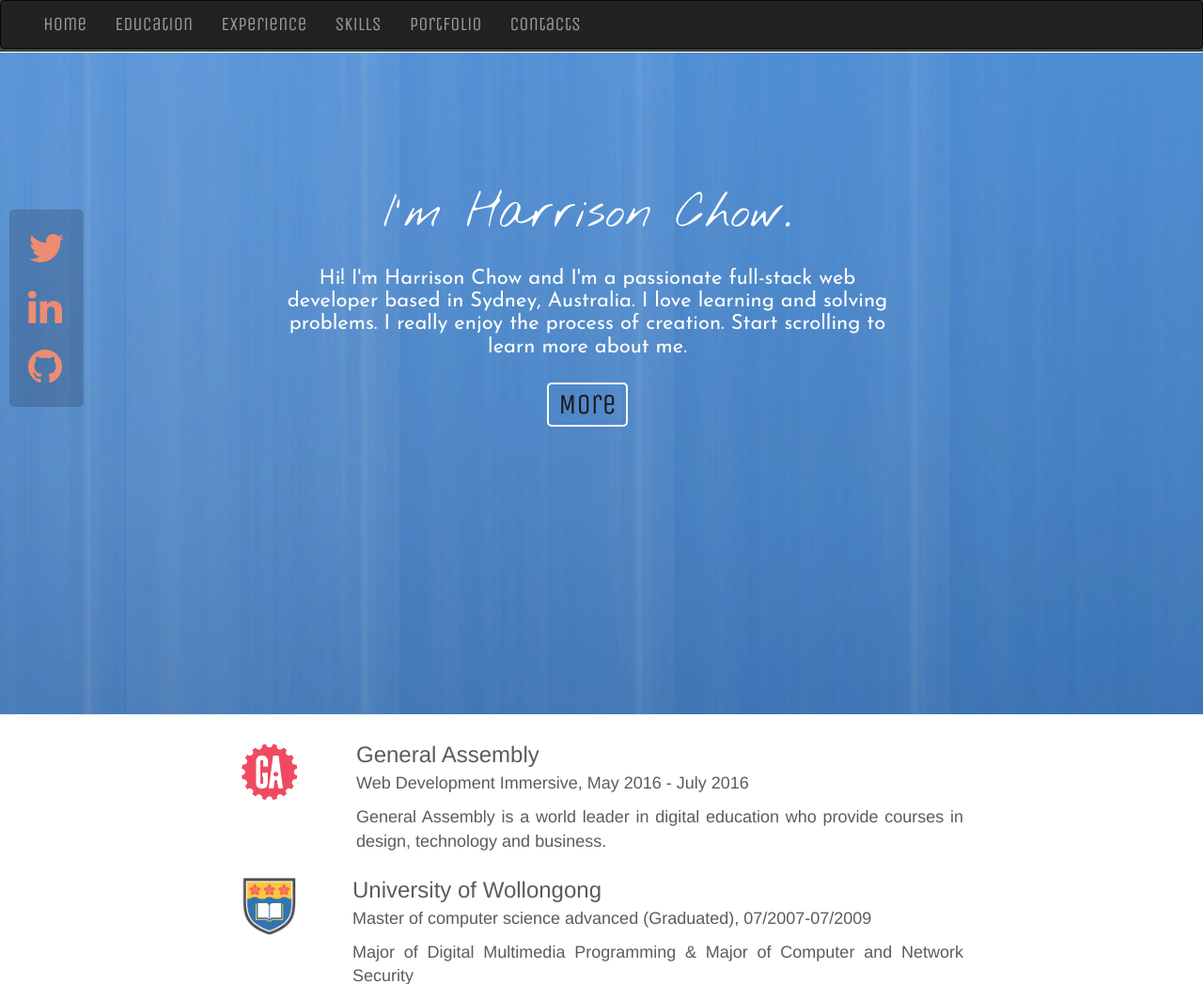
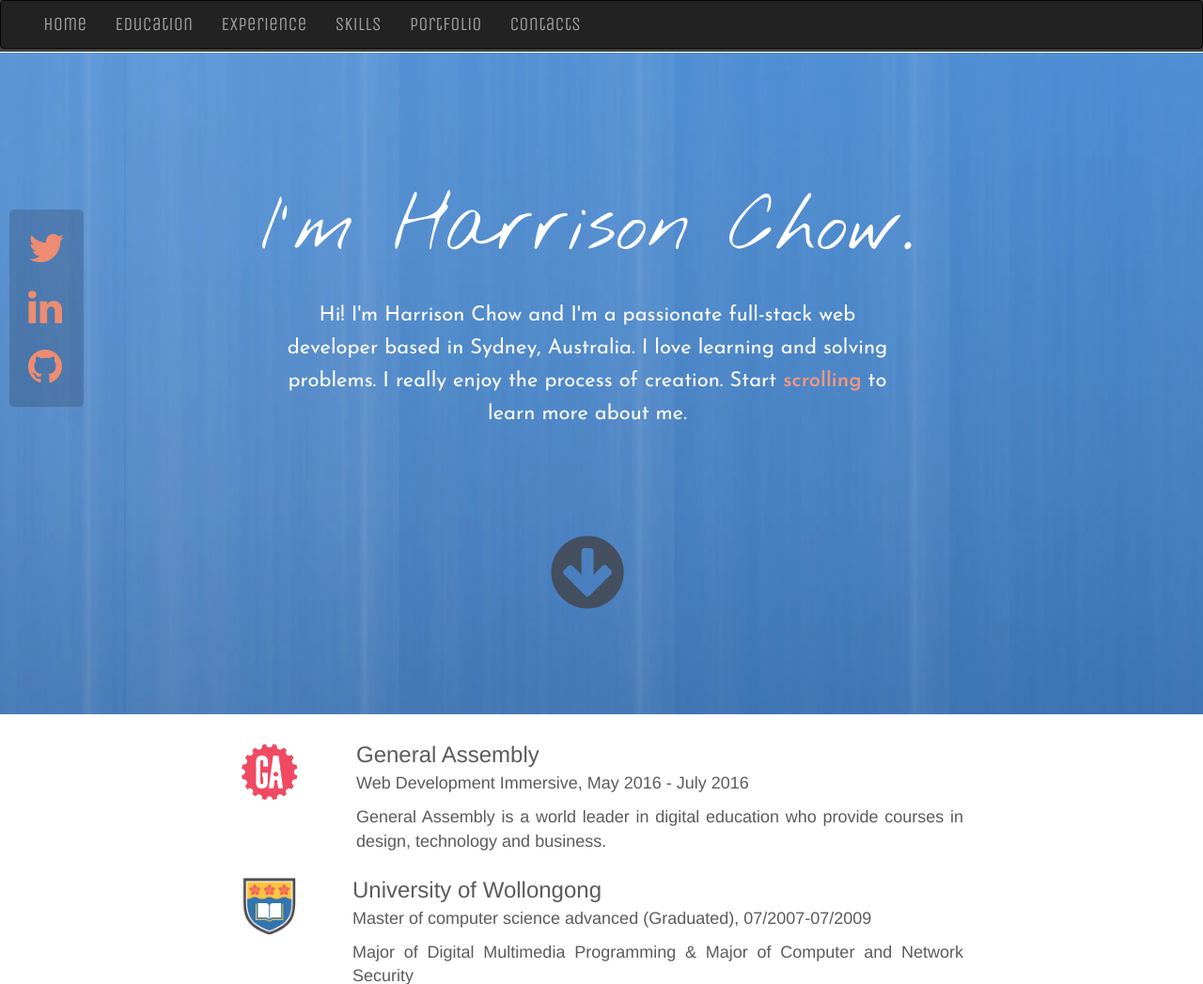
Before and after one commit to Airwoman/Personal-website, a PHP site: page /index.html in a window 1280 px wide. Shown: the top 1047 px of the page at 94% size. Run offline with PHP 8.4, Linux system fonts and the light colour scheme; some libraries are stand-ins or nearby versions.

Commit message:
first commit

```diff
--- a/css/style.css
+++ b/css/style.css
@@ -48,7 +48,7 @@ html, body { margin: 0px; padding: 0px; border: 0px; }
 .iam{
   font-family: 'Nothing You Could Do', cursive;
   color: white;
-  font-size: 5rem;
+  font-size: 8rem;
   text-align: center;
   margin-top: 0vh;
   /*padding-top: calc((100vh - 200px - 55px)/2 + 55px);*/
@@ -67,6 +67,10 @@ html, body { margin: 0px; padding: 0px; border: 0px; }
   color: white;
   font-size: 2.2rem;
   text-align: center;
+  line-height: 3.5rem;
+}
+.intro strong{
+  color: #ed8c72;
 }
 .index {
   background-image: url(../images/6.jpg);
@@ -75,17 +79,16 @@ html, body { margin: 0px; padding: 0px; border: 0px; }
 }
 
 .btn-mine:hover{
-  background-color: #ed8c72;
   color: white;
 }
 #btn-mine{
+  margin-top: 12vh;
   text-align: center;
 }
 .btn-mine{
   border-radius: 5px;
-  border: 2px solid white;
   background-color: Transparent;
-  color: black;
+  color: rgba(45, 45, 50, 0.8);;
   font-size: 30px;
   padding: 0 10px;
   margin-top: 15px;
--- a/index.html
+++ b/index.html
@@ -38,7 +38,7 @@
                         <li><a href="#exp">Experience</a></li>
                         <li><a href="#skills">Skills</a></li>
                         <li><a href="#projects">Portfolio</a></li>
-                        <li><a href="#">Contacts</a></li>
+                        <li><a href="#contact">Contacts</a></li>
                     </ul>
                 </div>
                 <!-- /.navbar-collapse -->
@@ -53,9 +53,9 @@
     <div class="row">
         <div class="col-md-12">
             <ul class="social">
-                <li><a href="#"><i class="fa fa-twitter fa-3x"></i></a></li>
-                <li><a href="#"><i class="fa fa-linkedin fa-3x"></i></a></li>
-                <li><a href="#"><i class="fa fa-github fa-3x"></i></a></li>
+                <li><a href="https://twitter.com/airwomanzhy" target="_blank"><i class="fa fa-twitter fa-3x"></i></a></li>
+                <li><a href="https://au.linkedin.com/in/harrison-chow-70921611b" target="_blank"><i class="fa fa-linkedin fa-3x"></i></a></li>
+                <li><a href="https://github.com/Airwoman" target="_blank"><i class="fa fa-github fa-3x"></i></a></li>
             </ul>
         </div>
     </div>
@@ -73,13 +73,14 @@
                 <div class="col-md-8">
                     <h3 class="intro">Hi! I'm Harrison Chow and I'm a passionate full-stack
             web developer based in Sydney, Australia. I love learning and solving problems. I really enjoy
-            the process of creation.  Start scrolling to learn more about me.</h3></div>
+            the process of creation.  Start <strong>scrolling</strong> to learn more about me.</h3></div>
                 <div class="col-md-2"></div>
             </div>
             <div class="row">
                 <div class="col-md-4"></div>
                 <div class="col-md-4" id="btn-mine">
-                    <button type="button" class="btn-mine">More</button>
+                    <!-- <button type="button" class="btn-mine">Start scrolling to learn more about me</button> -->
+                    <a href="#edu" class="btn-mine"><i class="fa fa-arrow-circle-down fa-3x" aria-hidden="true"></i></a>
                 </div>
                 <div class="col-md-4">
                 </div>
@@ -172,10 +173,9 @@
     </div>
 
     <div class="skill" id="skills">
-        <div id="skill">
+        <div>
           <div class="row">
-            <div class="col-md-12"><div class="bubbleChart"/></div>
-          </div>
+            <div class="col-md-12"><div class="bubbleChart"/></div></div>
         </div>
     </div>
 
@@ -197,20 +197,20 @@
           </div>
           <div class="col-sm-6 col-md-4">
             <div class="thumbnail">
-              <a href="#" class="thumbnail">
-                <img src="images/portfolios/projects/groupproject.png">
+              <a href="http://ga-project-3.herokuapp.com/" class="thumbnail">
+                <img src="images/portfolios/projects/toptopics.png">
               </a>
               <div class="caption">
                 <h3>Top topics</h3>
                 <p>Group project</p>
-                <p>HTML + CSS + Ruby + Rails + D3 + Backbone</p>
+                <p>HTML + CSS + Ruby + Rails + AJAX + D3 + Backbone</p>
               </div>
             </div>
           </div>
           <div class="col-sm-6 col-md-4">
             <div class="thumbnail">
               <a href="#" class="thumbnail">
-                <img src="images/portfolios/projects/finalproject.png">
+                <!-- <img src="images/portfolios/projects/finalproject.png"> -->
               </a>
               <div class="caption">
                 <h3>E wall </h3>
@@ -222,7 +222,7 @@
 
           <div class="col-sm-6 col-md-2">
             <div class="thumbnail">
-              <a href="#" class="thumbnail">
+              <a href="https://coffee-buddy.herokuapp.com/" class="thumbnail">
                 <img src="images/portfolios/projects/coffee-buddy.png">
               </a>
               <div class="caption">
@@ -238,7 +238,7 @@
 
     </div>
 
-    <div class=" row portfolio_2" id ="websites">
+    <div class=" row portfolio_2">
       <div id="website">
 
         <div class="row">
@@ -338,24 +338,38 @@
 
     </div>
 
+    <div class="contact">
+      <div id="contact">
+        <div class="row">
+          <div class="col-md-2"></div>
+          <div class="col-md-8">
+            <div class="row">
 
-
-
-
-    <div class="photo about" data-stellar-background-ratio="0.5" style="background-position: 50% -1095.5px;">
               <div class="row">
-            <div class="col-md-12"></div>
+                <div class="col-sm-3">
+                    <i class="fa fa-phone fa-2x" aria-hidden="true"></i>
+                </div>
+                <div class="col-sm-9">
+                    <h2>0430289007</h2>
+                </div>
               </div>
               <div class="row">
-            <div class="col-md-12"></div>
+                <div class="col-sm-3">
+                    <i class="fa fa-envelope-o fa-2x" aria-hidden="true"></i>
                 </div>
-        <div class="row">
-            <div class="col-md-12"></div>
+                <div class="col-sm-9">
+                    <h2>harrison.chow@hotmail.com</h2>
                 </div>
-        <div class="row">
-            <div class="col-md-12"></div>
               </div>
-
+              <div class="page-header">
+              </div>
+              <div class="alltext">
+                If you're interested in getting in touch for development-related opportunities or just want to grab a coffee, feel free to give me or call or shoot me an e-mail!
+              </div>
+            </div>
+          </div>
+          <div class="col-md-2"></div>
+        </div>
       </div>
     </div>
 
@@ -364,15 +378,17 @@
 
 
 
+
+
     <script src="js/jquery.js"></script>
     <script src="js/jquery.stellar.js"></script>
     <script src="js/bootstrap.min.js"></script>
 
     <!-- lightbox -->
-    <script type="text/javascript" src="js/jquery.mousewheel-3.0.6.pack.js"></script>
+    <script type="text/javascript" src="js/jquery.mousewheel.js"></script>
     <link rel="stylesheet" href="css/jquery.fancybox.css?v=2.1.5" type="text/css" media="screen" />
     <script type="text/javascript" src="js/jquery.fancybox.pack.js?v=2.1.5"></script>
-    <link rel="stylesheet" href="js/jquery.fancybox-buttons.css?v=1.0.5" type="text/css" media="screen" />
+    <link rel="stylesheet" href="css/jquery.fancybox-buttons.css?v=1.0.5" type="text/css" media="screen" />
     <script type="text/javascript" src="js/jquery.fancybox-buttons.js?v=1.0.5"></script>
     <script type="text/javascript" src="js/jquery.fancybox-media.js?v=1.0.6"></script>
     <link rel="stylesheet" href="css/jquery.fancybox-thumbs.css?v=1.0.7" type="text/css" media="screen" />
@@ -382,7 +398,7 @@
     <script src="js/d3.min.js"></script>
     <script src="js/d3-transform.js"></script>
     <script src="js/extarray.js"></script>
-    <script src="js/misc.js"></script> -->
+    <script src="js/misc.js"></script>
     <script src="js/micro-observer.js"></script>
     <script src="js/microplugin.js"></script>
     <script src="js/bubble-chart.js"></script>
@@ -391,6 +407,14 @@
     <script src="js/index.js"></script>
     <script src="js/randombubble.js"></script>
 
+    <!-- <script type="text/javascript">
+    $('a').click(function(){
+      $('html, body').animate({
+          scrollTop: $( $.attr(this, 'href') ).offset().top
+      }, 1000);
+      return false;
+    });
+    </script> -->
     <script type="text/javascript">
     	$(document).ready(function() {
     		$(".fancybox").fancybox();
```
Also changed, not shown: other parts of css/style.css (+22 -64 lines), css/fancybox_buttons.png (renamed from images/fancybox_buttons.png), css/fancybox_loading.gif (renamed from images/fancybox_loading.gif), css/fancybox_loading@2x.gif (renamed from images/fancybox_loading@2x.gif), css/fancybox_overlay.png (renamed from images/fancybox_overlay.png), css/fancybox_sprite.png (renamed from images/fancybox_sprite.png), css/fancybox_sprite@2x.png (renamed from images/fancybox_sprite@2x.png), css/jquery.fancybox.css, images/portfolios/projects/toptopics.png (added), js/jquery.mousewheel.js (added). Lines whose indentation alone changed are shown as unchanged.
